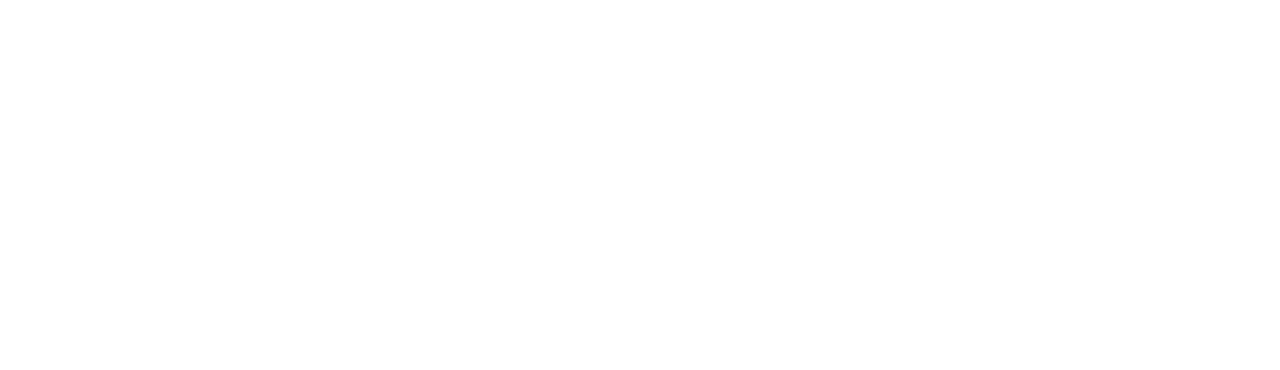
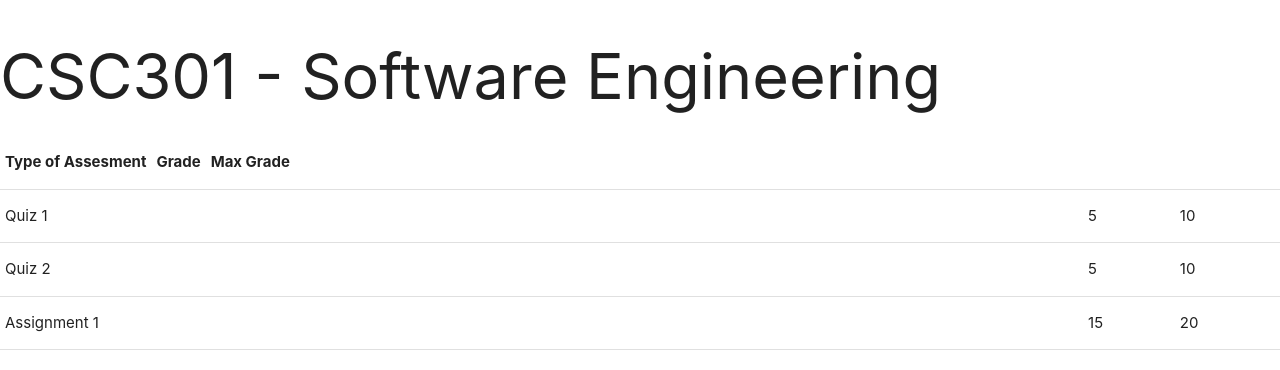
Before and after one commit to cra1gg/hatop, a React (Create React App) app in the folder frontend/: page /studentstats in a window 1280 px wide. Shown: the top 370 px of the page. Built offline with nearby package versions, Linux system fonts and the light colour scheme.

Commit message:
[AUT-22] Create StudentStats.js and add table to view grades

```diff
--- a/frontend/src/App.css
+++ b/frontend/src/App.css
@@ -36,3 +36,9 @@
     transform: rotate(360deg);
   }
 }
+
+
+grades td, grades th {
+  border: 1px solid #ddd;
+  padding: 8px;
+}
--- a/frontend/src/App.js
+++ b/frontend/src/App.js
@@ -3,7 +3,7 @@
 import { BrowserRouter, Route, Switch } from "react-router-dom"
 import SignUp from "./components/Auth/SignUp"
 import SignIn from "./components/Auth/SignIn"
-
+import StudentStats from "./components/Info/StudentStats"
 import './App.css';
 
 
@@ -15,8 +15,8 @@
               <div>
                   <Switch>
                       <Route path="/signup" component={SignUp} />
-                      <Route path="/signup" component={SignUp} />
-
+                      <Route path="/signin" component={SignIn} />
+	              <Route path="/studentstats" component={StudentStats}/>
                   </Switch>
               </div>
           </BrowserRouter>
--- /dev/null
+++ b/frontend/src/components/Info/StudentStats.js
@@ -0,0 +1,47 @@
+import React from "react"
+
+
+class StudentStats extends React.Component {
+
+   constructor(props) {
+      super(props)
+	   this.state = { studentName: "Student's Name", courseName: "CSC301 - Software Engineering", grades: [ { id: 1, title: 'Quiz 1', mark: 5, max_mark: 10 }, { id: 2, title: 'Quiz 2', mark: 5, max_mark: 10 }, { id: 3, title: 'Assignment 1', mark: 15, max_mark: 20 }]
+      }
+   }
+
+
+   renderTable() {
+      return this.state.grades.map((grade, index) => {
+         const { id, title, mark, max_mark } = grade
+	    return (
+            <tr key={id}>
+               <td>{title}</td>
+               <td>{mark}</td>
+               <td>{max_mark}</td>
+            </tr>
+         )
+      })
+   }
+
+   render() {
+      return (
+         <div>
+            <h1 id='title'> { this.state.courseName } </h1>
+            <table id='students' align='center'>
+               <tbody>
+	          <tr> <b>
+	      	     <td> Type of Assesment </td>
+	      	     <td> Grade </td>
+	      	     <td> Max Grade </td>
+	          </b> </tr>
+                  { this.renderTable() }
+               </tbody>
+            </table>
+         </div>
+      )
+   }
+
+
+}
+
+export default StudentStats
```
Also changed, not shown: frontend/src/index.css (line endings or trailing spaces), 2 other files (tests, documents, lock files or other folders).
